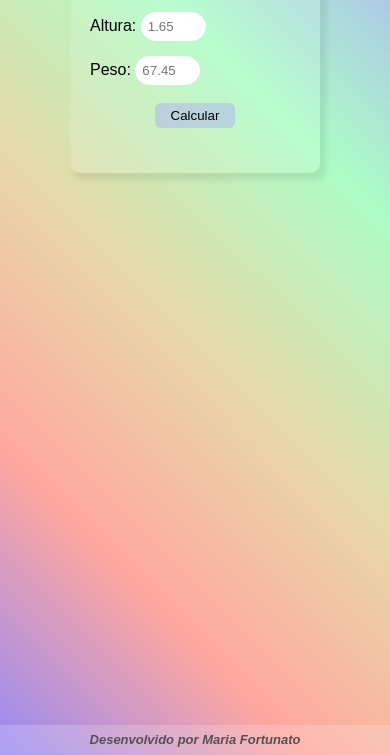
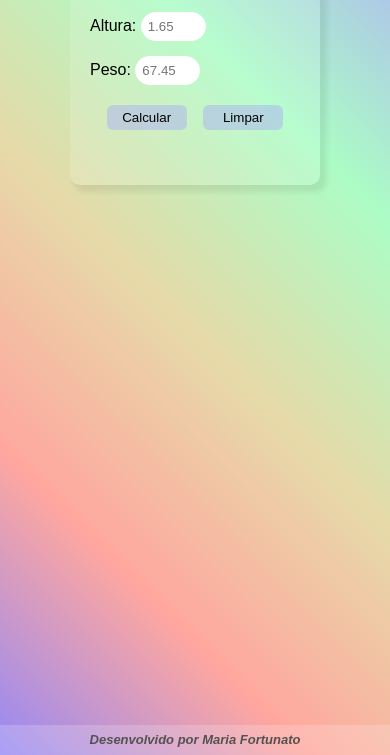
Before and after one commit to mariafortunato/imc-calculator, a plain HTML site: page index.html in a window 390 px wide. Shown: the part 89-844 px from the top of the page. Drawn offline with Linux system fonts and the light colour scheme.

Commit message:
inseri botão limpar

```diff
--- a/funcao.js
+++ b/funcao.js
@@ -37,3 +37,12 @@ function calcular(){
         }
     }
 }
+function limpar(){
+    var altura = document.getElementById('altura')
+    var peso = document.getElementById('peso')
+    var res = document.getElementById('res')
+
+    altura.value = ''
+    peso.value = ''
+    res.value = ''
+}
--- a/index.html
+++ b/index.html
@@ -10,18 +10,19 @@
     <div id="inicio">
             <h1 id="title"> Calculadora de IMC </h1>
             <div id="corpo">
-                <div id="inputUm">
+                <div id="inputAltura">
                     <p>
                        Altura: <input type="number" name="" id="altura" placeholder="1.65">
                     </p>
                 </div>
-                <div id="inputDois">
+                <div id="inputPeso">
                     <p>
                         Peso: <input type="number" name="" id="peso" placeholder="67.45">
                     </p>
                 </div>
-                <div id="botaoCalcular">
+                <div id="botoes">
                     <input type="button" value="Calcular" onclick="calcular()">
+                    <input type="button" value="Limpar" onclick="limpar()">
                 </div>
             </div>
             <div id="res"></div>
--- a/style.css
+++ b/style.css
@@ -28,7 +28,7 @@ body #inicio #title{
     padding: 10px;
     border-radius: 6px 6px 0 0;
     text-align: center;
-    color: white;
+    color: rgb(255, 255, 255);
 }
 body #inicio #corpo{
     margin-top: 3%;
@@ -43,12 +43,12 @@ input[type=number]{
     outline: none;
     padding: 6px;
 }
-body #inicio #botaoCalcular{
+body #inicio #botoes{
     display: flex;
-    justify-content: center;
-    padding: 10px 0;
+    justify-content: space-evenly;
+    padding: 20px 0;
 }
-body #inicio #botaoCalcular input{
+body #inicio #botoes input{
     background-color:#aeb5f286;
     border-radius: 6px;
     border: none;
@@ -59,17 +59,18 @@ body #inicio #botaoCalcular input{
     cursor: pointer;
     outline: none;
 }
-body #inicio #botaoCalcular input:hover{
+body #inicio #botoes input:hover{
     background-color:transparent;
     color: #05149e;
 }
-body #inicio #inputUm{
+body #inicio #inputAltura{
     margin-bottom: 15px;
 }
 body #res{
     margin-top: 2%;
     padding: 3%;
     border-radius: 10px;
+    text-align: center;
 }
 footer{
     text-align: center;
@@ -102,12 +103,6 @@ footer p{
     input[type=number]{
         width: 70px;
     }
-    input[type=button]{
-        border-radius: 6px;
-        padding: 1.5%;
-        width: 28%;
-        margin-top: 4%;
-    }
     footer{
         color: rgb(0, 0, 0);
         text-align: center;
@@ -124,12 +119,6 @@ footer p{
     input[type=number]{
         width: 65px;
     }
-    input[type=button]{
-        border-radius: 6px;
-        padding: 1.5%;
-        width: 28%;
-        margin-top: 4%;
-    }
     footer{
         color: rgb(0, 0, 0);
         text-align: center;
```
